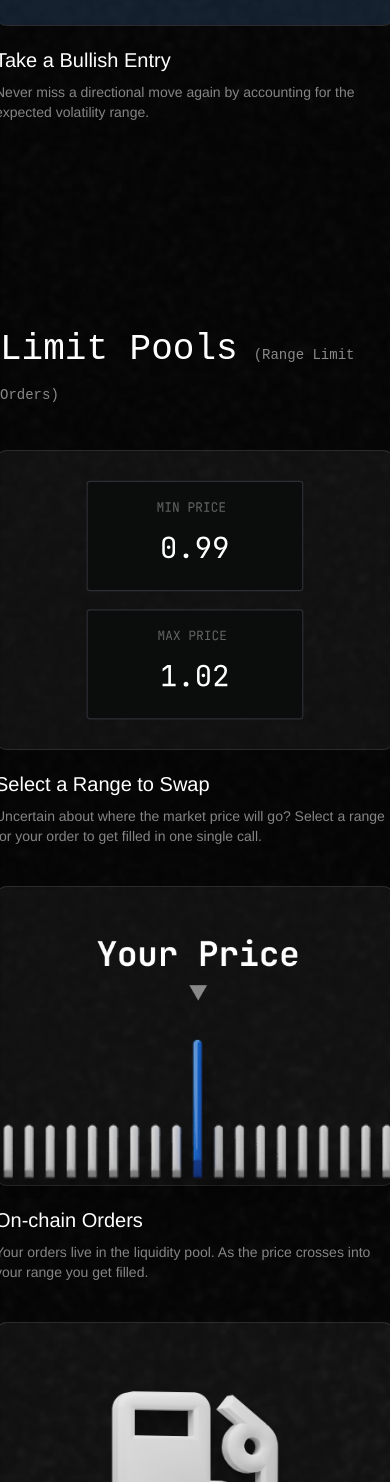
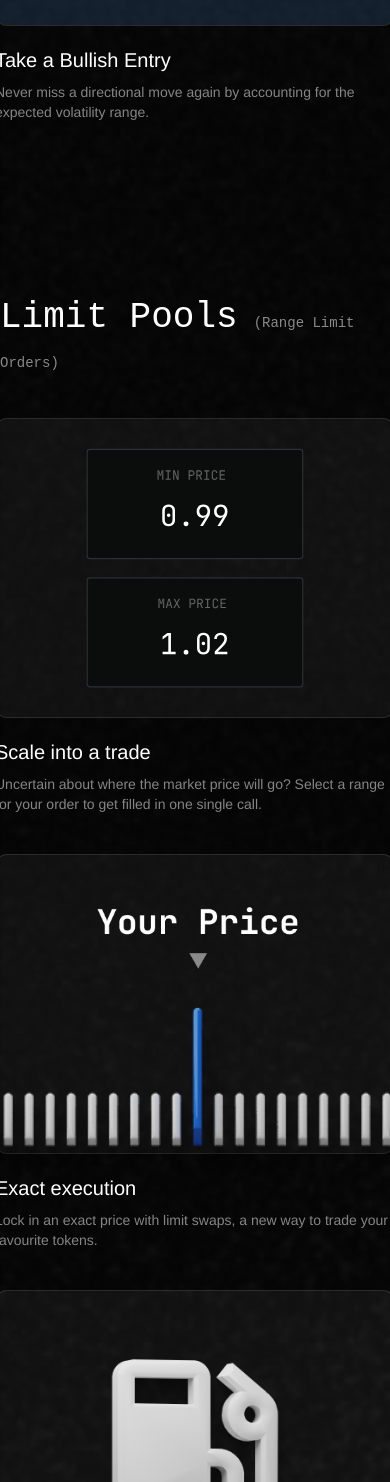
Before and after one commit to poolshark-protocol/poolshark-landing, a Next.js app: page / in a window 390 px wide. Shown: the part 3748-5230 px from the top of the page. Built offline with nearby package versions, Linux system fonts and the light colour scheme; a web font is replaced by a local one.

Commit message:
fix bugs

```diff
--- a/src/pages/index.js
+++ b/src/pages/index.js
@@ -20,7 +20,7 @@ export default function Home() {
           <div className="flex items-center gap-x-9 text-white text-sm">
             <a href="https://docs.poolshark.fi/" target="_blank" className="hover:opacity-60 transition-all">DOCUMENTATION</a>
             <a href="https://mirror.xyz/pshark.eth" target="_blank" className="hover:opacity-60 transition-all">ARTICLES</a>
-            <a href="https://testnet.poolshark.fi/" target="_blank" className="bg-main1 px-8 py-2 border border-main hover:opacity-60 transition-all sm:block hidden">
+            <a href="https://testnet.poolshark.fi/" target="_blank" className="bg-main1 px-8 py-2 border border-main hover:opacity-80 transition-all sm:block hidden">
               ACCESS TESTNET
             </a>
           </div>
@@ -36,10 +36,10 @@ export default function Home() {
               their orders to provide liquidity.
             </p>
             <div className="flex md:flex-row flex-col gap-5 md:items-center font-Jetbrains mt-10 gap-x-5">
-              <a className="bg-main1 py-2 border border-main text-sm w-48 flex items-center justify-center">
+              <a href="https://testnet.poolshark.fi/" target="_blank" className="bg-main1 py-2 border border-main text-sm w-48 flex items-center justify-center hover:opacity-80 transition-all">
                 ACCESS TESTNET
               </a>
-              <a className="bg-white/10 py-2 border border-white/20 text-sm w-48 flex items-center justify-center">
+              <a href="https://docs.poolshark.fi/" target="_blank" className="bg-white/10 py-2 border border-white/20 text-sm w-48 flex items-center justify-center hover:opacity-80 transition-all">
                 READ OUR DOCS
               </a>
             </div>
@@ -48,7 +48,7 @@ export default function Home() {
             src="/images/swap.png"
             width={550}
             height={527}
-            className="lg:mr-0 md:-mr-36 md:block hidden z-50 -mb-20"
+            className="lg:mr-0 md:-mr-36 md:block hidden z-50 -mb-20 -mt-14"
             alt="Poolshark Limit Swap Interface"
           />
         </div>
@@ -318,7 +318,7 @@ export default function Home() {
             </div>
           </div>
           <div className="mx-auto flex flex-col xl:items-start items-center justify-center">
-          <h1 className="text-4xl text-white mt-52">
+          <h1 className="text-4xl text-white mt-44">
             Limit Pools
             <span className="text-sm text-[#898989] ml-4">
               (Range Limit Orders)
@@ -331,7 +331,7 @@ export default function Home() {
               <div className="bg-white/5 h-[300px] border border-white/10 w-full mb-5 rounded-xl flex items-center justify-center">
                 <Range className="scale-[1.25] mx-auto" />
               </div>
-              <h4 className="text-white text-xl">Select a Range to Swap</h4>
+              <h4 className="text-white text-xl">Scale into a trade</h4>
               <p className="text-sm text-[#858585] mt-2">
                 Uncertain about where the market price will go? Select a range
                 for your order to get filled in one single call.
@@ -347,10 +347,9 @@ export default function Home() {
                   alt="Your price"
                 />
               </div>
-              <h4 className="text-white text-xl">On-chain Orders</h4>
+              <h4 className="text-white text-xl">Exact execution</h4>
               <p className="text-sm text-[#858585] mt-2">
-                Your orders live in the liquidity pool. As the price crosses
-                into your range you get filled.
+                Lock in an exact price with limit swaps, a new way to trade your favourite tokens.
               </p>
             </div>
             <div className="flex flex-col w-[400px]">
```
